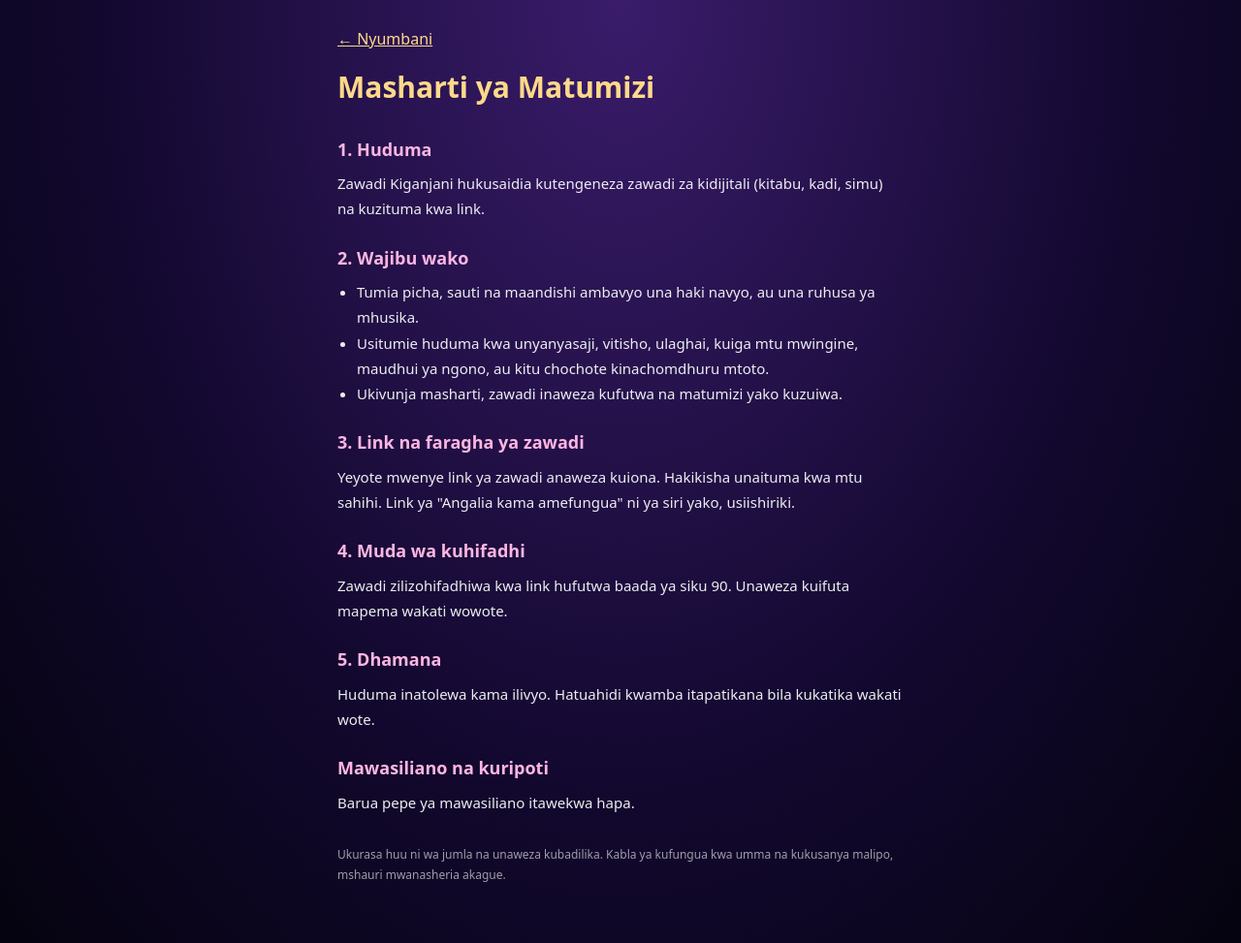
After one commit to matondo-maduhu/zawadi, a Flask app: page /terms in a window 1280 px wide. The commit adds this page. Shown: the whole page at 97% size. Run offline with Flask 3, Linux system fonts and the light colour scheme; some libraries are stand-ins or nearby versions.

Commit message:
Add files via upload

```diff
--- a/templates/index.html
+++ b/templates/index.html
@@ -42,7 +42,7 @@ footer{margin-top:40px;font-size:12px;opacity:.6}
 <div class="g">{% for s in styles %}<div class="c"><b>{{ s.e }}</b>{{ s.n }}<br><small>{{ s.d }}</small></div>{% endfor %}</div>
 
 <a class="cta" href="/create">🎁 Tengeneza Sasa</a>
-<footer>Zawadi Kiganjani &middot; imetengenezwa kwa upendo</footer>
+<footer>Zawadi Kiganjani &middot; imetengenezwa kwa upendo<br><a href="/terms" style="color:#ffd98a">Masharti</a> &middot; <a href="/privacy" style="color:#ffd98a">Faragha</a></footer>
 </div>
 <script>
 // emoji zinazoelea nyuma
--- /dev/null
+++ b/templates/legal.html
@@ -0,0 +1,36 @@
+<!DOCTYPE html>
+<html lang="sw"><head><meta charset="UTF-8"><meta name="viewport" content="width=device-width,initial-scale=1">
+<title>{% if page == "terms" %}Masharti{% else %}Faragha{% endif %} | Zawadi Kiganjani</title>
+<style>
+*{box-sizing:border-box;margin:0;padding:0}
+body{font-family:system-ui,sans-serif;color:#fff;background:radial-gradient(ellipse at 50% 0,#3a1c6b,#12082e 60%,#05030f);min-height:100vh}
+.w{max-width:620px;margin:0 auto;padding:26px 18px 60px;line-height:1.75}
+h1{font-size:30px;color:#ffd98a;margin:10px 0 14px}h2{font-size:18px;color:#ffb6e1;margin:22px 0 6px}
+p,li{opacity:.92;font-size:15px}ul{padding-left:20px}a{color:#ffd98a}
+.n{margin-top:30px;font-size:12px;opacity:.6}
+</style></head><body><div class="w">
+<a href="/">← Nyumbani</a>
+{% if page == "terms" %}
+<h1>Masharti ya Matumizi</h1>
+<h2>1. Huduma</h2><p>Zawadi Kiganjani hukusaidia kutengeneza zawadi za kidijitali (kitabu, kadi, simu) na kuzituma kwa link.</p>
+<h2>2. Wajibu wako</h2>
+<ul><li>Tumia picha, sauti na maandishi ambavyo una haki navyo, au una ruhusa ya mhusika.</li>
+<li>Usitumie huduma kwa unyanyasaji, vitisho, ulaghai, kuiga mtu mwingine, maudhui ya ngono, au kitu chochote kinachomdhuru mtoto.</li>
+<li>Ukivunja masharti, zawadi inaweza kufutwa na matumizi yako kuzuiwa.</li></ul>
+<h2>3. Link na faragha ya zawadi</h2><p>Yeyote mwenye link ya zawadi anaweza kuiona. Hakikisha unaituma kwa mtu sahihi. Link ya "Angalia kama amefungua" ni ya siri yako, usiishiriki.</p>
+<h2>4. Muda wa kuhifadhi</h2><p>Zawadi zilizohifadhiwa kwa link hufutwa baada ya siku {{ ttl }}. Unaweza kuifuta mapema wakati wowote.</p>
+<h2>5. Dhamana</h2><p>Huduma inatolewa kama ilivyo. Hatuahidi kwamba itapatikana bila kukatika wakati wote.</p>
+{% else %}
+<h1>Sera ya Faragha</h1>
+<h2>Tunakusanya nini</h2>
+<ul><li>Majina uliyoandika, maneno ya zawadi, picha na sauti ulizoweka.</li>
+<li>Majibu anayotuma mpokeaji (emoji na ujumbe).</li>
+<li>Idadi ya mara na muda zawadi ilipofunguliwa.</li>
+<li>Anwani ya IP hutumika kwa muda mfupi kuzuia matumizi mabaya (kikomo cha maombi). Haihifadhiwi kwenye hifadhidata.</li></ul>
+<h2>Tunafanya nini nazo</h2><p>Tunazitumia kuonyesha zawadi kwa mpokeaji na kukuonyesha hali yake. Hatuziuzi na hatuzitumii kwa matangazo.</p>
+<h2>Zinahifadhiwa wapi na kwa muda gani</h2><p>Kwenye seva na hifadhidata za watoa huduma wa mwenyeji wetu. Hufutwa kiotomatiki baada ya siku {{ ttl }}, au ukizifuta mwenyewe kupitia ukurasa wako wa mmiliki, ambapo link huacha kufanya kazi.</p>
+<h2>Picha za watu</h2><p>Weka picha za watu wenye ruhusa yao tu.</p>
+{% endif %}
+<h2>Mawasiliano na kuripoti</h2><p>{% if contact %}Ripoti zawadi inayokiuka masharti au omba ifutwe: <a href="mailto:{{ contact }}">{{ contact }}</a>.{% else %}Barua pepe ya mawasiliano itawekwa hapa.{% endif %}</p>
+<p class="n">Ukurasa huu ni wa jumla na unaweza kubadilika. Kabla ya kufungua kwa umma na kukusanya malipo, mshauri mwanasheria akague.</p>
+</div></body></html>
--- a/templates/manage.html
+++ b/templates/manage.html
@@ -26,6 +26,9 @@ a.top{color:#ffd98a;text-decoration:none;font-size:14px}
 <div class="row"><span>Imetengenezwa</span><span>{{ created }}</span></div>
 <p class="note">Muda ni wa Afrika Mashariki (EAT). Hesabu ni ya takriban: huenda ikahesabu pia ukifungua mwenyewe.</p>
 </div>
+{% if opens %}<div class="card"><b>⏰ Imepangwa kufunguka</b><p class="note" style="font-size:14px;opacity:.9">{{ opens }} (EAT)</p></div>{% endif %}
+<div class="card"><b>💌 Majibu ya mpokeaji</b>
+{% for r in replies %}<div class="row" style="display:block"><div style="font-size:15px;opacity:1">{{ r.emoji }} {{ r.msg }}</div><div style="font-size:11px;opacity:.5;margin-top:3px">{{ r.time }}</div></div>{% else %}<p class="note">Bado hajajibu.</p>{% endfor %}</div>
 <div class="card"><b>Link ya kumtumia</b>
 <input id="u" value="{{ url }}" readonly onclick="this.select()">
 <button class="btn" id="cp">📋 Nakili link</button>
```
Also changed, not shown: templates/create.html (+19 -1 lines), templates/waiting.html (added, +30 -0 lines).
